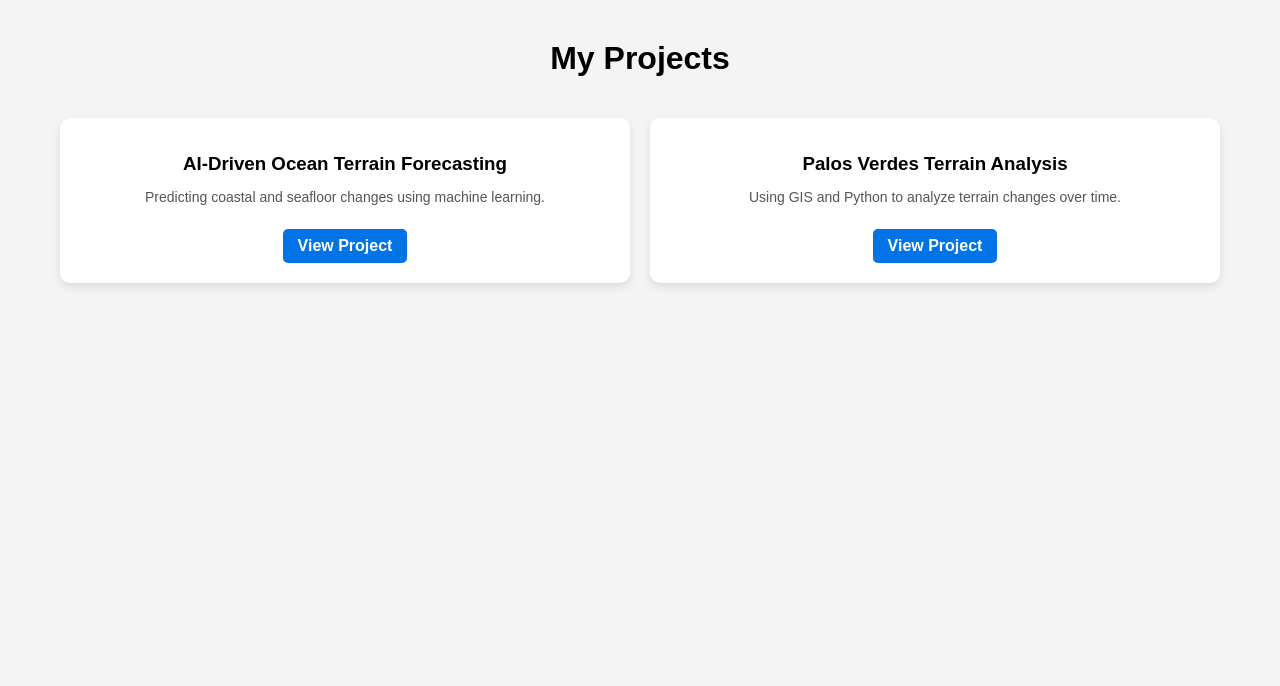
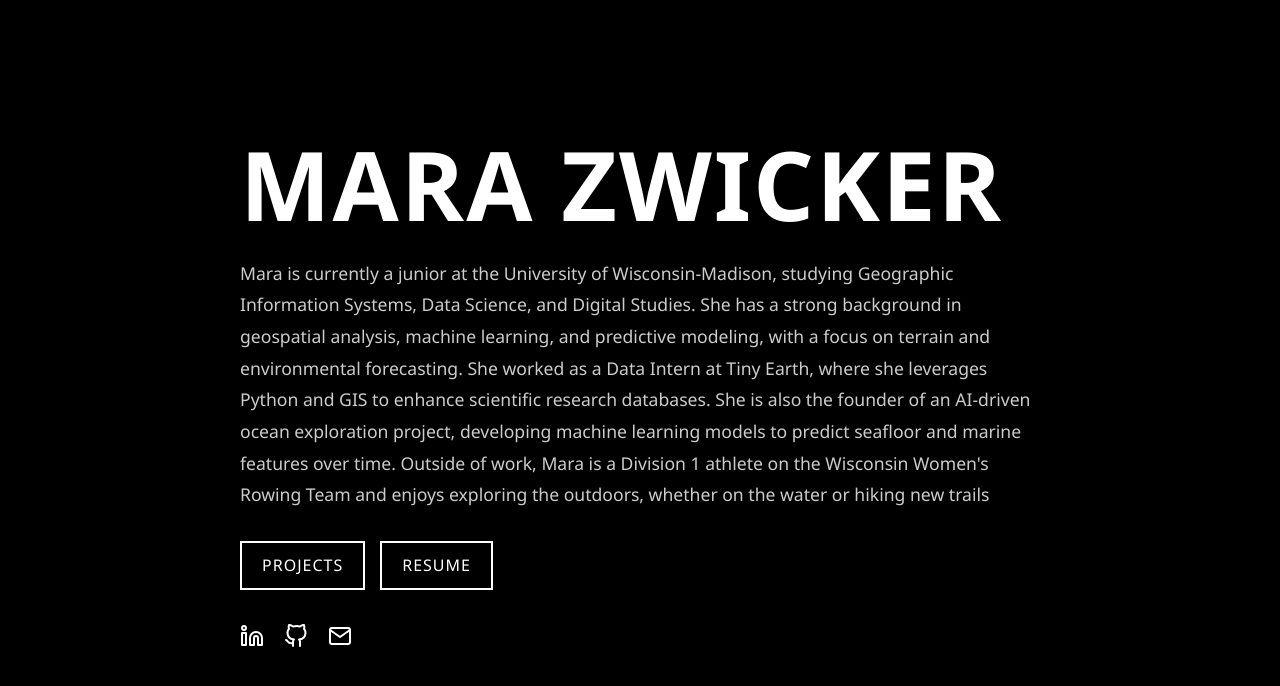
Before and after one commit to marzwick/Portfolio, a plain HTML site: page index.html in a window 1280 px wide. Drawn offline with Linux system fonts and the light colour scheme.

Commit message:
Update index.html

```diff
--- a/index.html
+++ b/index.html
@@ -3,72 +3,175 @@
 <head>
     <meta charset="UTF-8">
     <meta name="viewport" content="width=device-width, initial-scale=1.0">
-    <title>Projects Portfolio</title>
+    <title>Mara Zwicker</title>
     <style>
-        body {
-            font-family: Arial, sans-serif;
-            margin: 40px;
-            background-color: #f4f4f4;
-            text-align: center;
+        * {
+            margin: 0;
+            padding: 0;
+            box-sizing: border-box;
+            font-family: 'Segoe UI', Tahoma, Geneva, Verdana, sans-serif;
         }
 
-        .project-grid {
-            display: grid;
-            grid-template-columns: repeat(auto-fit, minmax(300px, 1fr));
-            gap: 20px;
+        body {
+            line-height: 1.6;
+            color: #e0e0e0;
+            background-color: #000000;
+            display: flex;
+            justify-content: center;
+            align-items: center;
+            min-height: 100vh;
             padding: 20px;
         }
 
-        .project-card {
-            background: white;
-            padding: 20px;
-            border-radius: 10px;
-            box-shadow: 0 4px 8px rgba(0, 0, 0, 0.1);
-            text-align: center;
+        .container {
+            max-width: 1200px;
+            width: 100%;
+            display: flex;
+            flex-direction: column;
+            align-items: center;
         }
 
-        .project-card h3 {
-            margin: 15px 0 10px;
+        .content {
+            display: flex;
+            flex-direction: column;
+            align-items: flex-start;
+            width: 100%;
+            max-width: 800px;
         }
 
-        .project-card p {
-            color: #555;
-            font-size: 14px;
+        .info {
+            width: 100%;
+            text-align: left;
         }
 
-        .project-card a {
-            display: inline-block;
-            margin-top: 10px;
-            padding: 8px 15px;
-            text-decoration: none;
-            background: #0073e6;
-            color: white;
-            border-radius: 5px;
-            font-weight: bold;
+        .name {
+            font-size: 6rem;
+            font-weight: 700;
+            letter-spacing: 2px;
+            color: #fff;
+            text-transform: uppercase;
+            line-height: 0.9;
+            margin-bottom: 30px;
         }
 
-        .project-card a:hover {
-            background: #005bb5;
+        .bio {
+            font-size: 1.1rem;
+            color: #cccccc;
+            margin-bottom: 30px;
+            line-height: 1.8;
+        }
+
+        .action-buttons {
+            display: flex;
+            justify-content: flex-start;
+            gap: 15px;
+            margin-top: 25px;
+        }
+
+        .button {
+            display: inline-block;
+            padding: 10px 20px;
+            background-color: transparent;
+            color: #fff;
+            border: 2px solid #fff;
+            font-size: 1rem;
+            font-weight: 500;
+            text-transform: uppercase;
+            letter-spacing: 1px;
+            transition: all 0.3s ease;
+            cursor: pointer;
+            text-decoration: none;
+        }
+
+        .button:hover {
+            background-color: #fff;
+            color: #000000;
+        }
+
+        .social-links {
+            display: flex;
+            justify-content: flex-start;
+            gap: 20px;
+            margin-top: 30px;
+        }
+
+        .social-link {
+            font-size: 1.5rem;
+            color: #fff;
+            transition: color 0.3s ease;
+        }
+
+        .social-link:hover {
+            color: #0066cc;
+        }
+
+        @media screen and (max-width: 992px) {
+            .content {
+                align-items: center;
+            }
+
+            .info {
+                text-align: center;
+            }
+
+            .social-links, .action-buttons {
+                justify-content: center;
+            }
+        }
+
+        @media screen and (max-width: 576px) {
+            .name {
+                font-size: 3.5rem;
+            }
+
+            .bio {
+                font-size: 1rem;
+            }
         }
     </style>
 </head>
 <body>
-
-    <h1>My Projects</h1>
-
-    <div class="project-grid">
-        <div class="project-card">
-            <h3>AI-Driven Ocean Terrain Forecasting</h3>
-            <p>Predicting coastal and seafloor changes using machine learning.</p>
-            <a href="https://github.com/yourrepo/project1" target="_blank">View Project</a>
-        </div>
-
-        <div class="project-card">
-            <h3>Palos Verdes Terrain Analysis</h3>
-            <p>Using GIS and Python to analyze terrain changes over time.</p>
-            <a href="https://github.com/yourrepo/project2" target="_blank">View Project</a>
+    <div class="container">
+        <div class="content">
+            <div class="info">
+                <h1 class="name">Mara Zwicker</h1>
+                <p class="bio">
+                    Mara is currently a junior at the University of Wisconsin-Madison, studying
+                    Geographic Information Systems, Data Science, and Digital Studies. She has a strong
+                    background in geospatial analysis, machine learning, and predictive modeling, with a
+                    focus on terrain and environmental forecasting. She worked as a Data Intern at Tiny
+                    Earth, where she leverages Python and GIS to enhance scientific research databases.
+                    She is also the founder of an AI-driven ocean exploration project, developing machine
+                    learning models to predict seafloor and marine features over time. Outside of work,
+                    Mara is a Division 1 athlete on the Wisconsin Women's Rowing Team and enjoys
+                    exploring the outdoors, whether on the water or hiking new trails
+                </p>
+                <div class="action-buttons">
+                    <a href="#" class="button">Projects</a>
+                    <a href="MZ_RESUME.pdf" class="button">Resume</a>
+                </div>
+                <div class="social-links">
+                    <a href="#" class="social-link">
+                        <svg xmlns="http://www.w3.org/2000/svg" width="24" height="24" viewBox="0 0 24 24" fill="none" stroke="currentColor" stroke-width="2" stroke-linecap="round" stroke-linejoin="round">
+                            <path d="M16 8a6 6 0 0 1 6 6v7h-4v-7a2 2 0 0 0-2-2 2 2 0 0 0-2 2v7h-4v-7a6 6 0 0 1 6-6z"></path>
+                            <rect x="2" y="9" width="4" height="12"></rect>
+                            <circle cx="4" cy="4" r="2"></circle>
+                        </svg>
+                    </a>
+                    <a href="#" class="social-link">
+                        <svg xmlns="http://www.w3.org/2000/svg" width="24" height="24" viewBox="0 0 24 24" fill="none" stroke="currentColor" stroke-width="2" stroke-linecap="round" stroke-linejoin="round">
+                            <path d="M9 19c-5 1.5-5-2.5-7-3m14 6v-3.87a3.37 3.37 0 0 0-.94-2.61c3.14-.35 6.44-1.54 6.44-7A5.44 5.44 0 0 0 20 4.77 5.07 5.07 0 0 0 19.91 1S18.73.65 16 2.48a13.38 13.38 0 0 0-7 0C6.27.65 5.09 1 5.09 1A5.07 5.07 0 0 0 5 4.77a5.44 5.44 0 0 0-1.5 3.78c0 5.42 3.3 6.61 6.44 7A3.37 3.37 0 0 0 9 18.13V22"></path>
+                        </svg>
+                    </a>
+                    <a href="#" class="social-link">
+                        <svg xmlns="http://www.w3.org/2000/svg" width="24" height="24" viewBox="0 0 24 24" fill="none" stroke="currentColor" stroke-width="2" stroke-linecap="round" stroke-linejoin="round">
+                            <path d="M4 4h16c1.1 0 2 .9 2 2v12c0 1.1-.9 2-2 2H4c-1.1 0-2-.9-2-2V6c0-1.1.9-2 2-2z"></path>
+                            <polyline points="22,6 12,13 2,6"></polyline>
+                        </svg>
+                    </a>
+                </div>
+            </div>
         </div>
     </div>
-
 </body>
 </html>
```
